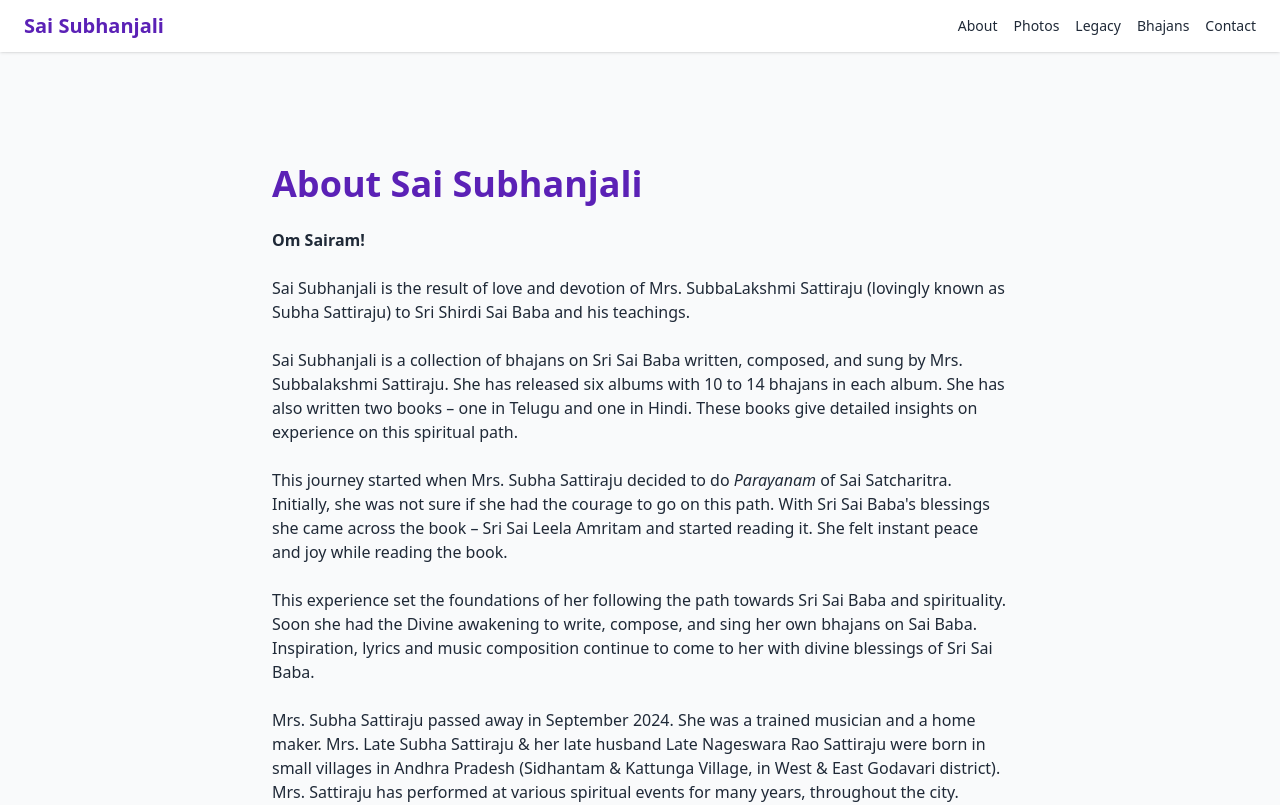
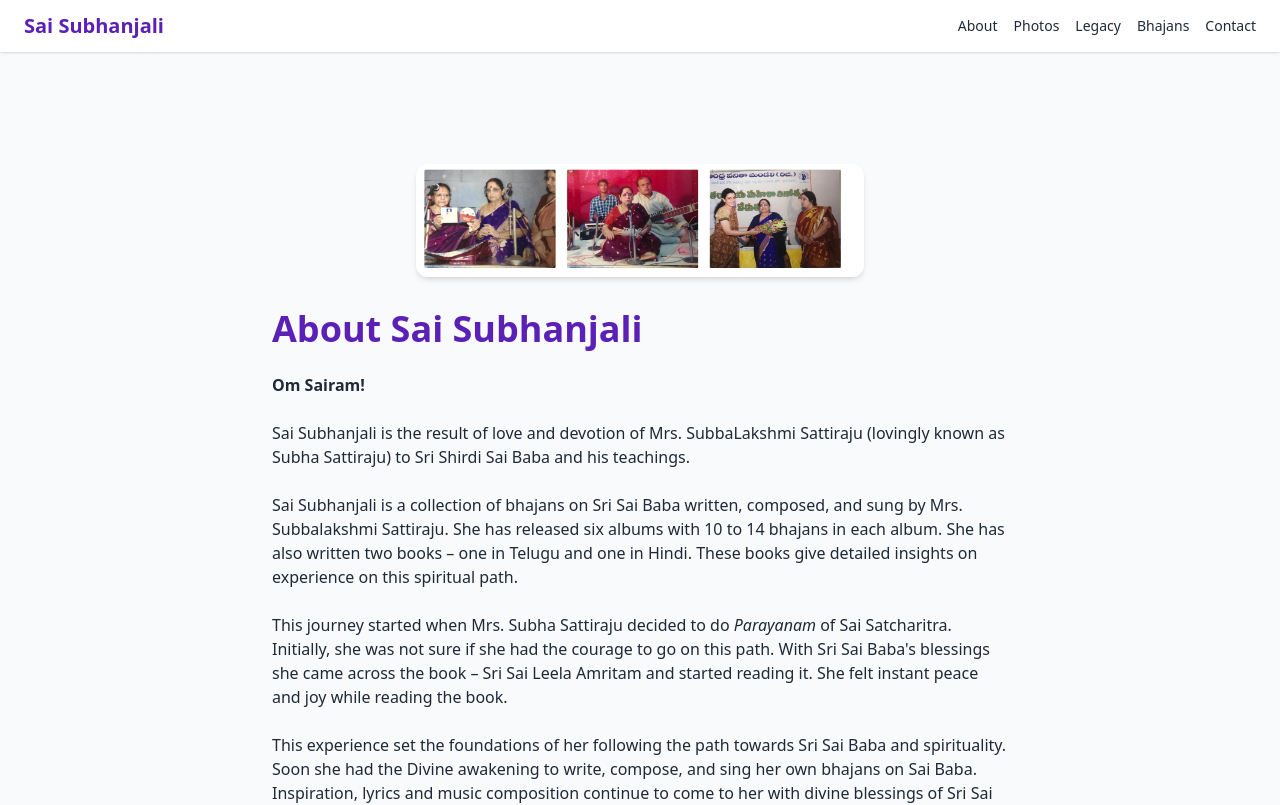
Before and after one commit to shekhar1971/saisubhanjali.com, a Next.js app: page /about in a window 1280 px wide. Shown: the top 805 px of the page. Built offline with nearby package versions, Linux system fonts and the light colour scheme.

Commit message:
Update page.tsx

```diff
--- a/app/about/page.tsx
+++ b/app/about/page.tsx
@@ -1,4 +1,5 @@
 // app/about/page.tsx
+
 export const metadata = {
   title: 'About – Sai Subhanjali | Bhajans of Subbalakshmi Sattiraju',
   description:
@@ -8,7 +9,13 @@ export const metadata = {
 export default function AboutPage() {
   return (
     <div className="mx-auto max-w-3xl space-y-6 px-4 py-12 text-gray-800">
-      <h1 className="text-4xl font-extrabold text-brand-700 mb-6">About Sai Subhanjali</h1>
+      <img
+        src="/SubbaLakshmi_Sattiraju.png"
+        alt="Subbalakshmi Sattiraju"
+        className="rounded-xl shadow-md mx-auto w-full max-w-md mb-8"
+      />
+
+      <h1 className="text-4xl font-extrabold text-brand-700 mb-4">About Sai Subhanjali</h1>
 
       <p><strong>Om Sairam!</strong></p>
 
```
